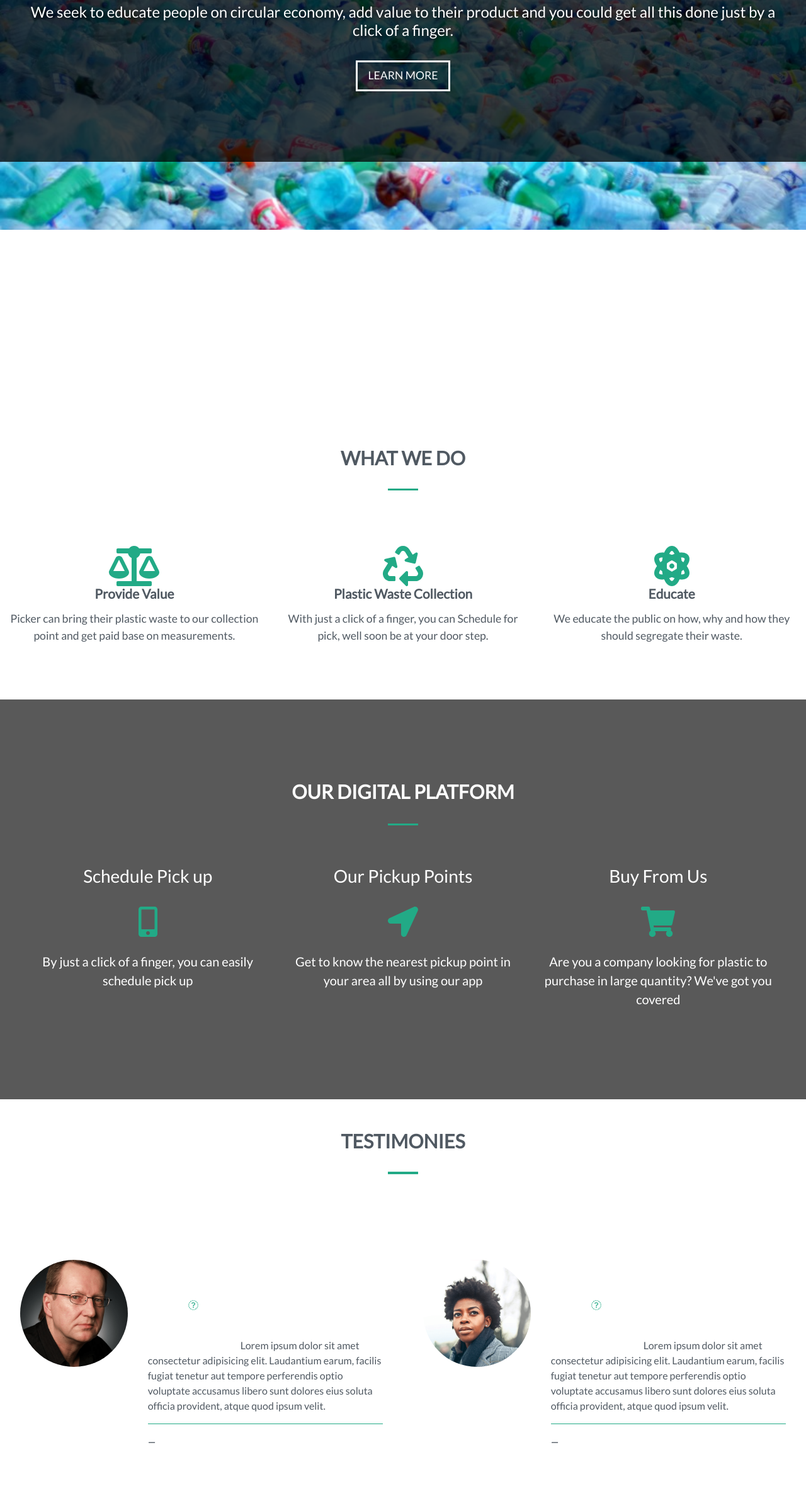
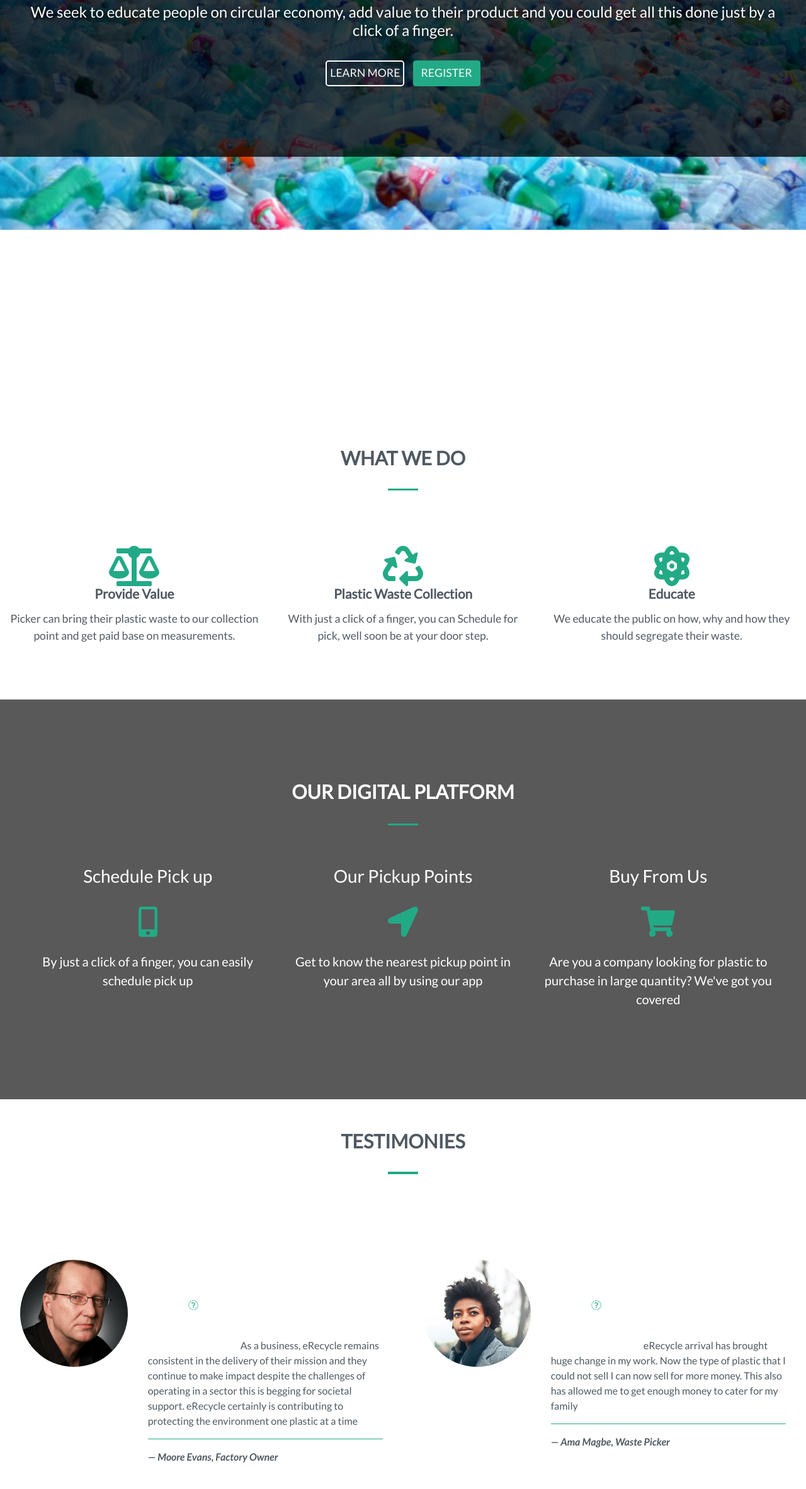
Before and after one commit to BryteLitty/eRecycle_Landing, a plain HTML site: page index.html in a window 1280 px wide. Shown: the part 195-2560 px from the top of the page at 63% size. Drawn offline with nearby package versions, Linux system fonts and the light colour scheme.

Commit message:
Page update

```diff
--- a/index.html
+++ b/index.html
@@ -3,7 +3,7 @@
 <head>
 	<meta charset="utf-8">
 	<meta name="viewport" content="width=device-width, initial-scale=1">
-	<title>Nuno - Responsive Bootstrap Theme</title>
+	<title>eRecycle-Home</title>
 	<link rel="stylesheet" href="https://stackpath.bootstrapcdn.com/bootstrap/4.5.0/css/bootstrap.min.css" integrity="sha384-9aIt2nRpC12Uk9gS9baDl411NQApFmC26EwAOH8WgZl5MYYxFfc+NcPb1dKGj7Sk" crossorigin="anonymous">
 
 
@@ -62,6 +62,7 @@
 			just by a click of a finger.
 		</h3>
 		<a href="#course" class="btn btn-outline-light btn-lg">Learn more</a>
+		<a href="#course" class="btn btn-outline-light btn-lg2">Register</a>
 	</div>
 
 	<!-- Start Landing Page Section -->
@@ -189,12 +190,12 @@
 				<div class="col-md-8">
 					<blockquote>
 						<i class="fas fa-qoute-left"></i>
-						Lorem ipsum dolor sit amet consectetur adipisicing elit.
-						Laudantium earum, facilis fugiat tenetur aut tempore
-						perferendis optio voluptate accusamus libero sunt dolores eius soluta
-						officia provident, atque quod ipsum velit.
+						As a business, eRecycle remains consistent in the delivery of
+						their mission and they continue to make impact despite the challenges
+						of operating in a sector this is begging for societal support.
+						eRecycle certainly is contributing to protecting the environment one plastic at a time
 						<hr class="clients-hr">
-						<cite>&#8212; </cite>
+						<cite>&#8212; Moore Evans, Factory Owner</cite>
 					</blockquote>
 				</div>
 			</div>
@@ -207,12 +208,10 @@
 				<div class="col-md-8">
 					<blockquote>
 						<i class="fas fa-qoute-left"></i>
-						Lorem ipsum dolor sit amet consectetur adipisicing elit.
-						Laudantium earum, facilis fugiat tenetur aut tempore
-						perferendis optio voluptate accusamus libero sunt dolores eius soluta
-						officia provident, atque quod ipsum velit.
+						eRecycle arrival has brought huge change in my work. Now the type of plastic that I could not sell
+						I can now sell for more money. This also has allowed me to get enough money to cater for my family
 						<hr class="clients-hr">
-						<cite>&#8212; </cite>
+						<cite>&#8212; Ama Magbe, Waste Picker</cite>
 					</blockquote>
 				</div>
 			</div>
--- a/style.css
+++ b/style.css
@@ -90,10 +90,20 @@ body{
 
 }
 .btn-lg{
+    /* border-width: medium; */
+    border-radius: 5;
+    border: 2px solid white;
+    padding: 5px;
+    font-size: 1.1rem;
+}
+
+.btn-lg2{
+    margin-left: 10px;
     border-width: medium;
-    border-radius: 0;
+    border: 1px #22AA86 solid;
+    border-radius: 5;
     font-size: 1.1rem;
-
+    background-color: #22AA86;
 }
 
 /* Cousrse Section*/
@@ -244,7 +254,7 @@ hr.socket{
 }
 
 .clients img{
-    max-width: 50%;
+    max-width: 20%;
     display: block;
     margin: 0 auto;
 }
```
Also changed, not shown: img/goodsway.jpg (added), img/litty.jpg (added).
